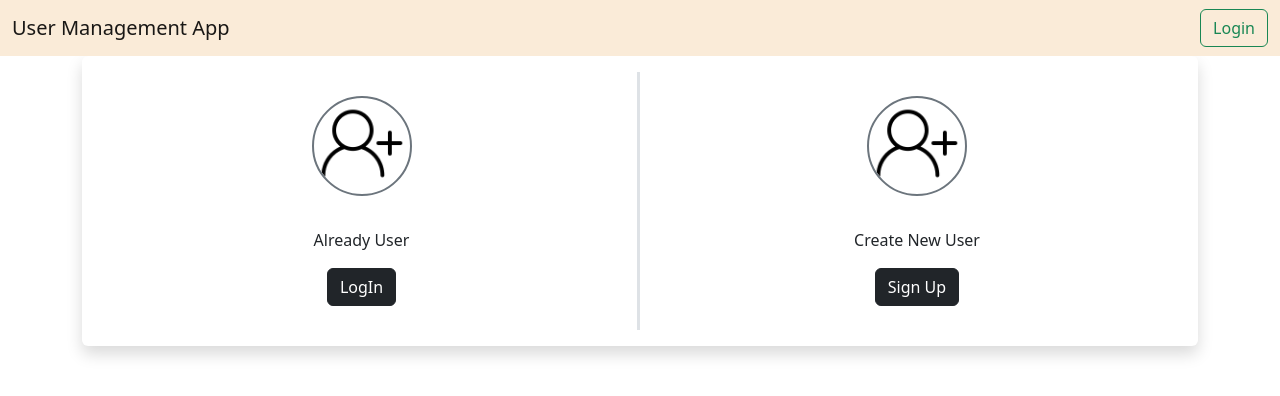
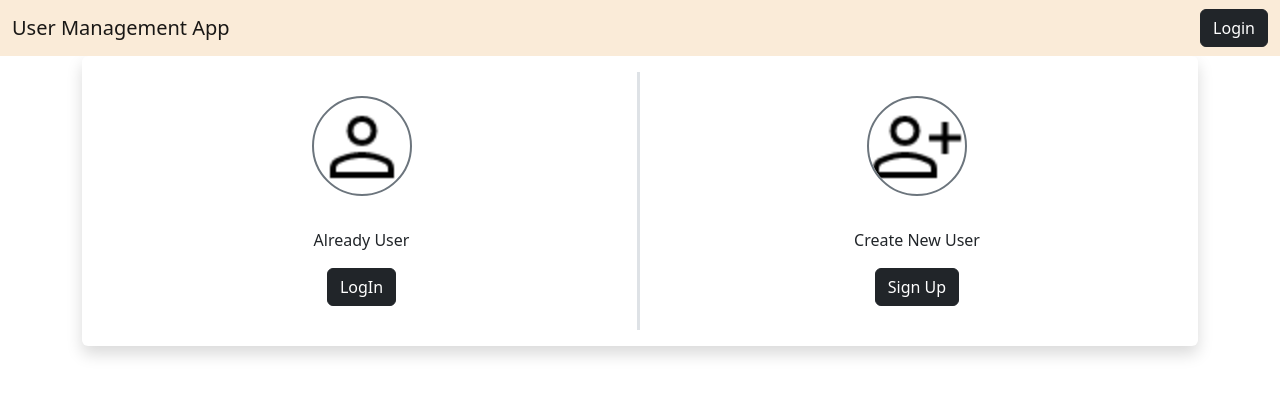
Before and after one commit to princesimform/React-Practical-7, a React (Vite) app: page / in a window 1280 px wide. Shown: the top 396 px of the page. Built offline with nearby package versions, Linux system fonts and the light colour scheme.

Commit message:
update code

```diff
--- a/src/components/Header.tsx
+++ b/src/components/Header.tsx
@@ -43,13 +43,13 @@ function Header() {
               {loginUser.isLogin ? (
                 <button
                   type='button'
-                  className='btn btn-outline-success'
+                  className='btn btn-dark'
                   onClick={logout}
                 >
                   Log out
                 </button>
               ) : (
-                <Link className='btn btn-outline-success' to='/login'>
+                <Link className='btn btn-dark'  to='/login'>
                   Login
                 </Link>
               )}
--- a/src/components/Home.tsx
+++ b/src/components/Home.tsx
@@ -1,6 +1,7 @@
 import React from "react";
 import { Link } from "react-router-dom";
 import NewUserImage from "./../assets/new_user.png";
+import loginImage from "./../assets/my_login.png"
 import { useSelector } from "react-redux";
 import Header from "./Header";
 function Home() {
@@ -19,7 +20,7 @@ function Home() {
                   <div className=' image d-flex flex-column justify-content-center align-items-center'>
                     <div className=' '>
                       <img
-                        src={NewUserImage}
+                        src={loginImage}
                         height='100'
                         width='100'
                         className='rounded-circle border border-secondary border-2'
```
Also changed, not shown: src/assets/my_login.png (added), src/assets/new_user.png.
